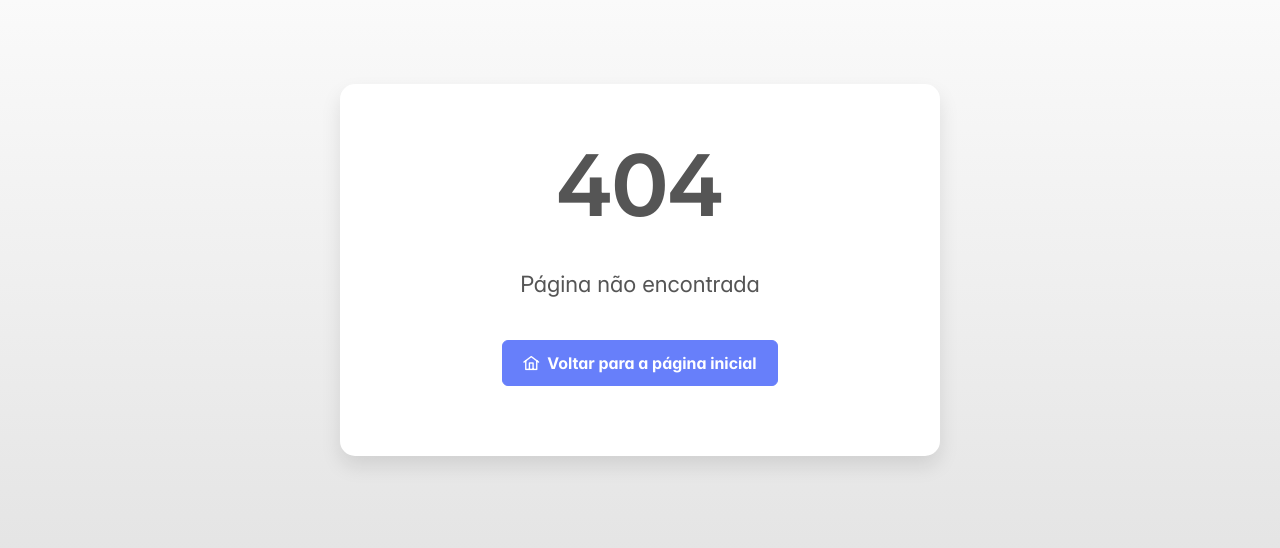
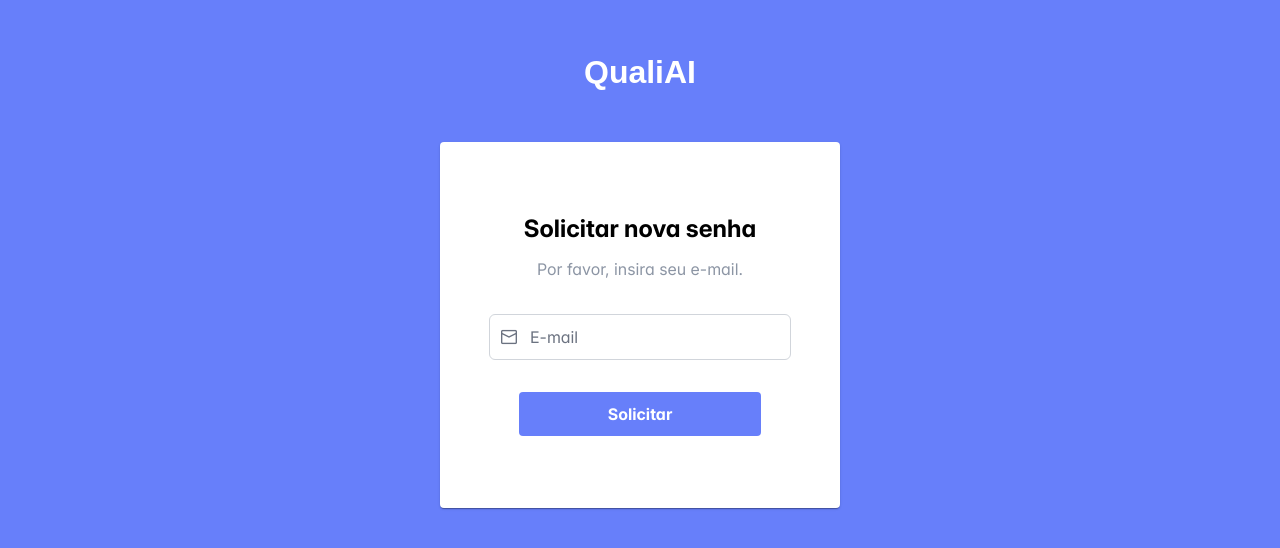
Before and after one commit to lucasrodriguescunha/frontend-projeto-v, a React (Create React App) app: page /novasenha in a window 1280 px wide. Before the commit this address had no page. Shown: the part 130-678 px from the top of the page. Built offline with nearby package versions, Linux system fonts and the light colour scheme.

Commit message:
feat: implementação de página para solicitar nova senha

```diff
--- a/src/Routes.js
+++ b/src/Routes.js
@@ -1,6 +1,7 @@
 import {BrowserRouter as Router, Route, Routes} from "react-router-dom";
 import Login from "./pages/login/Login";
 import NotFound from "./pages/notFound/NotFound";
+import RequestNewPassword from "./pages/requestNewPassword/RequestNewPassword";
 
 const AppRoutes = () => {
     return (
@@ -9,6 +10,7 @@
                 <Route path="/" element={<Login/>}/>
                 {/*<Route path="/about" element={<About/>}/>*/}
                 <Route path="*" element={<NotFound/>}/>
+                <Route path="/novasenha" element={<RequestNewPassword/>}/>
             </Routes>
         </Router>
     );
--- /dev/null
+++ b/src/pages/requestNewPassword/RequestNewPassword.css
@@ -0,0 +1,98 @@
+#container-login {
+    background-color: #677FFA;
+    width: 100vw;
+    height: 100vh;
+    display: flex;
+    flex-direction: column;
+    justify-content: center;
+    align-items: center;
+    margin: 0;
+    padding: 0;
+    box-sizing: border-box;
+}
+
+#custom-title {
+    display: flex;
+    flex-direction: row;
+    align-items: center;
+    justify-content: center;
+    gap: 1.875rem;
+    margin-bottom: 1.875rem;
+}
+
+h1 {
+    color: #FFFFFF;
+    text-align: center;
+    font-weight: bolder;
+}
+
+#custom-card {
+    display: flex;
+    flex-direction: column;
+    align-items: center;
+    justify-content: center;
+    color: #000000;
+    padding: 2rem;
+    border-radius: 0.25rem;
+    background: #FFFFFF;
+    width: 400px;
+    text-align: center;
+}
+
+form {
+    display: flex;
+    flex-direction: column;
+    gap: 1rem;
+    align-items: center;
+}
+
+#login-text {
+    font-size: 1.5rem;
+    font-weight: bold;
+    margin: 0;
+    padding: 0;
+}
+
+#login-description {
+    font-size: 1rem;
+    font-weight: normal;
+    color: #8C95A4;
+    margin-bottom: 2.1875rem;
+}
+
+#checkbox-container {
+    display: flex;
+    align-items: center;
+    gap: 0.5rem;
+    margin-top: 1rem;
+}
+
+#checkbox {
+    margin: 0;
+}
+
+#login-button {
+    background-color: #677FFA;
+    width: 80%;
+    margin-top: 1rem;
+    color: white;
+    border: none;
+    padding: 0.75rem;
+    border-radius: 0.25rem;
+    cursor: pointer;
+}
+
+#login-button:hover {
+    background-color: #5567d9;
+}
+
+#request-password {
+    margin-bottom: 0;
+    text-align: center;
+    color: #677FFA;
+    cursor: pointer;
+}
+
+#request-password:hover {
+    text-decoration: underline;
+}
--- /dev/null
+++ b/src/pages/requestNewPassword/RequestNewPassword.js
@@ -0,0 +1,87 @@
+import React, {useState} from "react";
+import {useNavigate} from "react-router-dom";
+import {IconField} from "primereact/iconfield";
+import {InputIcon} from "primereact/inputicon";
+import {InputText} from "primereact/inputtext";
+import {Button} from "primereact/button";
+import {Card} from "primereact/card";
+import {Toast} from "primereact/toast";
+
+import "./RequestNewPassword.css";
+
+function RequestNewPassword() {
+    const [email, setEmail] = useState("");
+    const navigate = useNavigate();
+    const toast = React.useRef(null); // Referência para o Toast
+
+    const handleAccess = (e) => {
+        e.preventDefault();
+
+        // Validações antes de permitir o login
+        if (!email) {
+            toast.current.show({
+                severity: 'error',
+                summary: 'Campos obrigatórios',
+                detail: 'Por favor, preencha o e-mail.',
+                life: 3000,
+            });
+            return;
+        }
+
+        // Validação do formato do e-mail
+        const emailRegex = /^[^\s@]+@[^\s@]+\.[^\s@]+$/;
+        if (!emailRegex.test(email)) {
+            toast.current.show({
+                severity: 'error',
+                summary: 'E-mail inválido',
+                detail: 'Por favor, insira um e-mail válido.',
+                life: 3000,
+            });
+            return;
+        }
+
+        // Se a validação passar, exibe o Toast de sucesso e navega para o próximo passo
+        toast.current.show({
+            severity: 'success',
+            summary: 'Email enviado',
+            detail: 'Código de redefinição enviado',
+            life: 3000,
+        });
+
+        // Atrasar a navegação para garantir que o Toast seja exibido
+        setTimeout(() => {
+            navigate("/"); // Redireciona para o Dashboard
+        }, 3000); // 3000ms é o tempo em que o Toast será mostrado (ajuste conforme necessário)
+    };
+
+    return (
+        <div id="container-login">
+            <Toast ref={toast}/> {/* Exibindo o Toast */}
+
+            <div id="custom-title">
+                {/*<Image src={docIcon} alt="Ícone de documento" width="auto" height="auto"/>*/}
+                <h1>QualiAI</h1>
+            </div>
+
+            <Card id="custom-card">
+                <p id="login-text">Solicitar nova senha</p>
+                <p id="login-description">Por favor, insira seu e-mail.</p>
+
+                <form id="custom-form" onSubmit={handleAccess}>
+                    <IconField iconPosition="left">
+                        <InputIcon className="pi pi-envelope"/>
+                        <InputText
+                            placeholder="E-mail"
+                            value={email}
+                            onChange={(e) => setEmail(e.target.value)}
+                        />
+                    </IconField>
+
+                    <Button id="login-button" label="Solicitar" type="submit"/>
+                </form>
+            </Card>
+        </div>
+    );
+}
+
+export default RequestNewPassword;
```
